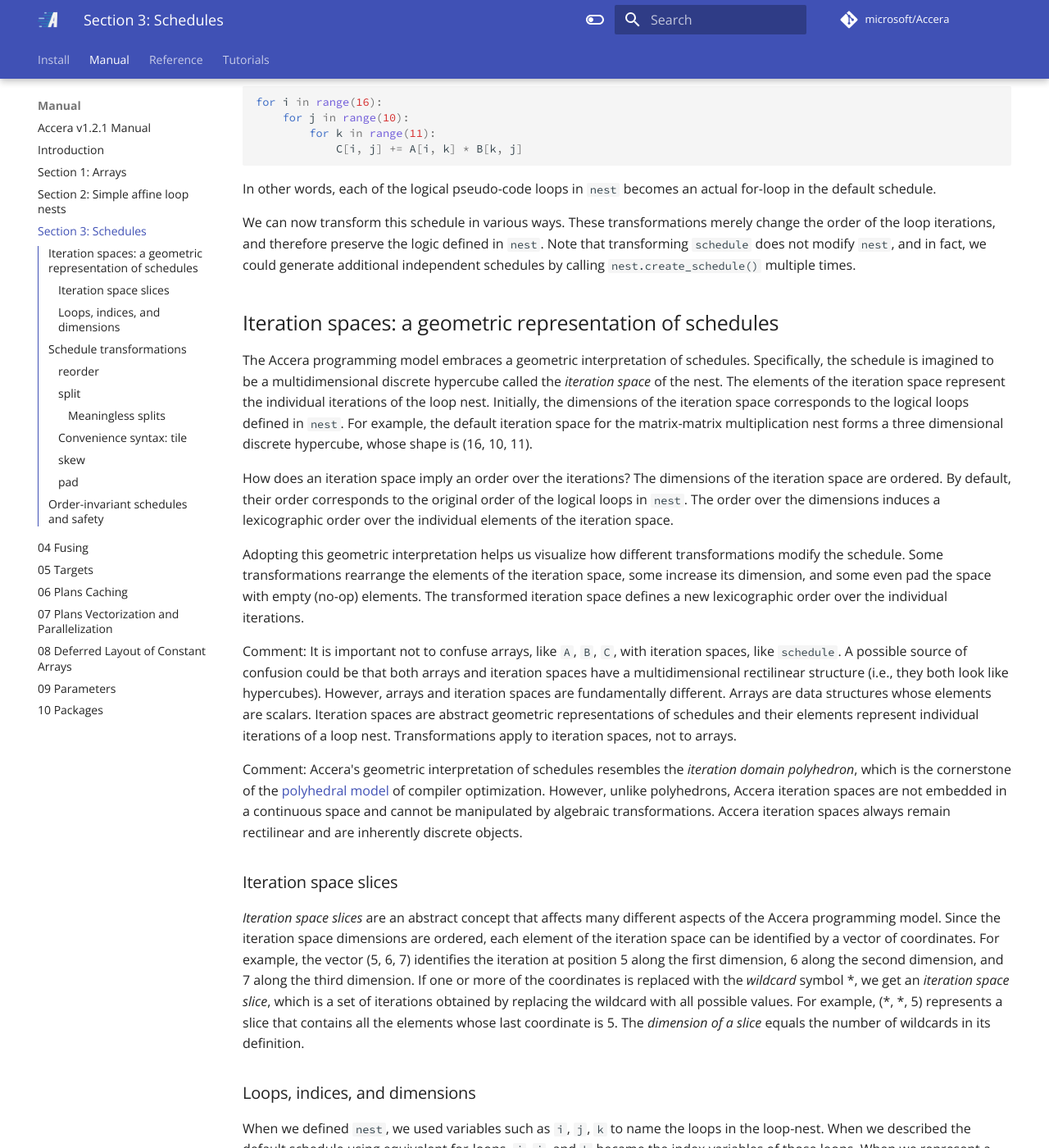
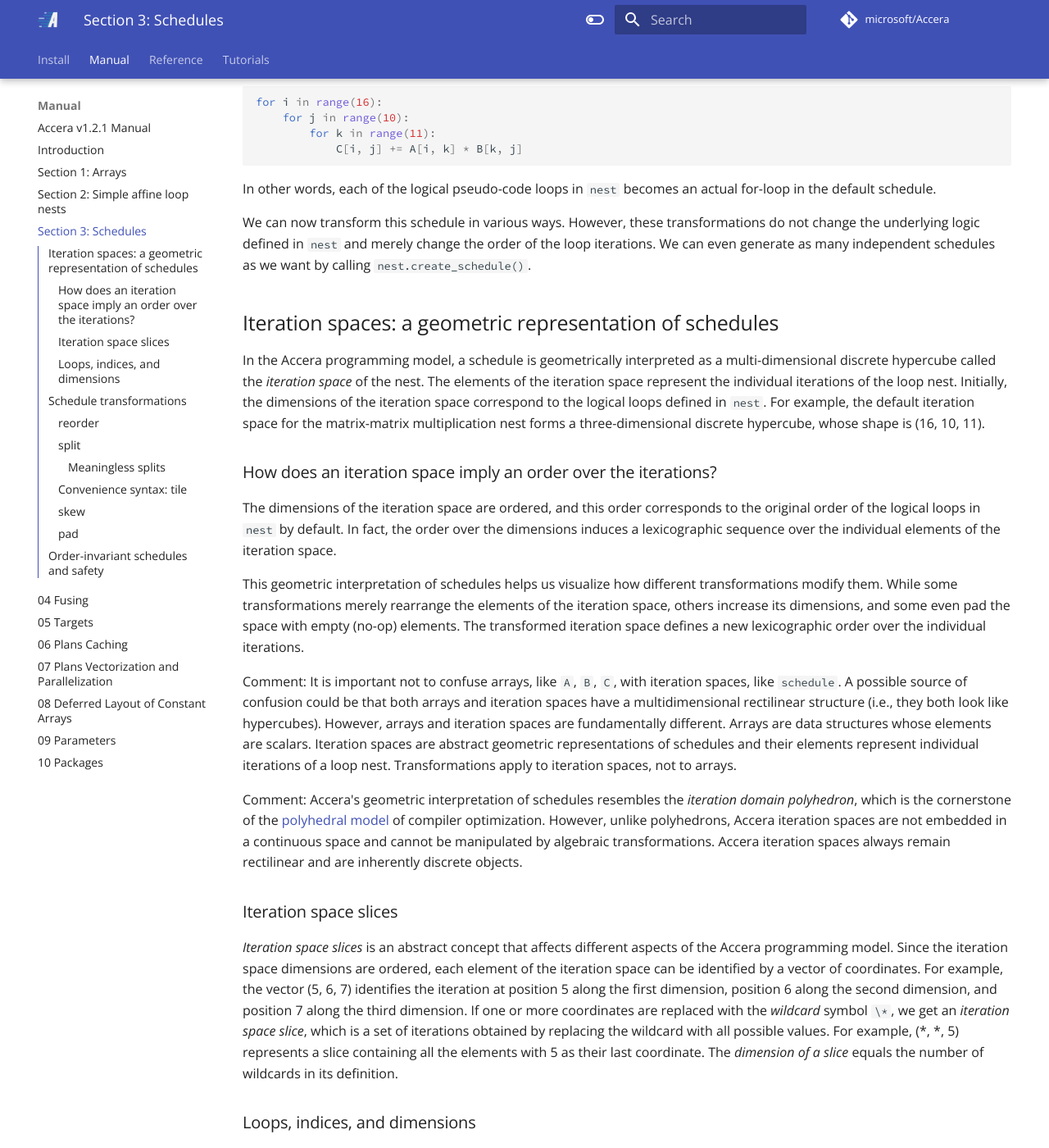
Before and after one commit to microsoft/Accera, an MkDocs documentation site: the page built from docs/Manual/03 Schedules.md, in a window 1280 px wide and 1400 px high, scrolled down 355 px. Shown: the whole window at 82% size. Built offline with MkDocs 1.6.1 and Material for MkDocs 9.7.7, drawn with Linux system fonts in a browser that asks for light colours; comment, search, counter and statistics services are not loaded; some of the changed text lies outside the part shown.

Commit message:
Complete refactoring of schedule.md file from manual docs (#17)
* Complete refactoring of schedule.md file from manual docs

* Addressed feedback. Revert the changes to retain conversational tone

* Addressed final feedback. Include one change and some minor corrections

* reverted after with later than and added backticks

````diff
--- a/docs/Manual/03 Schedules.md
+++ b/docs/Manual/03 Schedules.md
@@ -18,29 +18,30 @@
 ```
 In other words, each of the logical pseudo-code loops in `nest` becomes an actual for-loop in the default schedule.
 
-We can now transform this schedule in various ways. These transformations merely change the order of the loop iterations, and therefore preserve the logic defined in `nest`. Note that transforming `schedule` does not modify `nest`, and in fact, we could generate additional independent schedules by calling `nest.create_schedule()` multiple times.
+We can now transform this schedule in various ways. However, these transformations do not change the underlying logic defined in `nest` and merely change the order of the loop iterations. We can even generate as many independent schedules as we want by calling `nest.create_schedule()`.
 
 ## Iteration spaces: a geometric representation of schedules
-The Accera programming model embraces a geometric interpretation of schedules. Specifically, the schedule is imagined to be a multidimensional discrete hypercube called the *iteration space* of the nest. The elements of the iteration space represent the individual iterations of the loop nest. Initially, the dimensions of the iteration space corresponds to the logical loops defined in `nest`. For example, the default iteration space for the matrix-matrix multiplication nest forms a three dimensional discrete hypercube, whose shape is (16, 10, 11).
+In the Accera programming model, a schedule is geometrically interpreted as a multi-dimensional discrete hypercube called the *iteration space* of the nest. The elements of the iteration space represent the individual iterations of the loop nest. Initially, the dimensions of the iteration space correspond to the logical loops defined in `nest`. For example, the default iteration space for the matrix-matrix multiplication nest forms a three-dimensional discrete hypercube, whose shape is (16, 10, 11).
 
-How does an iteration space imply an order over the iterations? The dimensions of the iteration space are ordered. By default, their order corresponds to the original order of the logical loops in `nest`. The order over the dimensions induces a lexicographic order over the individual elements of the iteration space.
+### How does an iteration space imply an order over the iterations?
+The dimensions of the iteration space are ordered, and this order corresponds to the original order of the logical loops in `nest` by default. In fact, the order over the dimensions induces a lexicographic sequence over the individual elements of the iteration space.
 
-Adopting this geometric interpretation helps us visualize how different transformations modify the schedule. Some transformations rearrange the elements of the iteration space, some increase its dimension, and some even pad the space with empty (no-op) elements. The transformed iteration space defines a new lexicographic order over the individual iterations.
+This geometric interpretation of schedules helps us visualize how different transformations modify them. While some transformations merely rearrange the elements of the iteration space, others increase its dimensions, and some even pad the space with empty (no-op) elements. The transformed iteration space defines a new lexicographic order over the individual iterations.
 
 Comment: It is important not to confuse arrays, like `A`, `B`, `C`, with iteration spaces, like `schedule`. A possible source of confusion could be that both arrays and iteration spaces have a multidimensional rectilinear structure (i.e., they both look like hypercubes). However, arrays and iteration spaces are fundamentally different. Arrays are data structures whose elements are scalars. Iteration spaces are abstract geometric representations of schedules and their elements represent individual iterations of a loop nest. Transformations apply to iteration spaces, not to arrays.
 
 Comment: Accera's geometric interpretation of schedules resembles the *iteration domain polyhedron*, which is the cornerstone of the [polyhedral model](https://en.wikipedia.org/wiki/Polytope_model) of compiler optimization. However, unlike polyhedrons, Accera iteration spaces are not embedded in a continuous space and cannot be manipulated by algebraic transformations. Accera iteration spaces always remain rectilinear and are inherently discrete objects.
 
 ### Iteration space slices
-*Iteration space slices* are an abstract concept that affects many different aspects of the Accera programming model. Since the iteration space dimensions are ordered, each element of the iteration space can be identified by a vector of coordinates. For example, the vector (5, 6, 7) identifies the iteration at position 5 along the first dimension, 6 along the second dimension, and 7 along the third dimension. If one or more of the coordinates is replaced with the *wildcard* symbol \*, we get an *iteration space slice*, which is a set of iterations obtained by replacing the wildcard with all possible values. For example, (\*, \*, 5) represents a slice that contains all the elements whose last coordinate is 5. The *dimension of a slice* equals the number of wildcards in its definition.
+*Iteration space slices* is an abstract concept that affects different aspects of the Accera programming model. Since the iteration space dimensions are ordered, each element of the iteration space can be identified by a vector of coordinates.  For example, the vector (5, 6, 7) identifies the iteration at position 5 along the first dimension, position 6 along the second dimension, and position 7 along the third dimension. If one or more coordinates are replaced with the *wildcard* symbol `\*`, we get an *iteration space slice*, which is a set of iterations obtained by replacing the wildcard with all possible values. For example, (\*, \*, 5) represents a slice containing all the elements with 5 as their last coordinate. The *dimension of a slice* equals the number of wildcards in its definition.
 
 ### Loops, indices, and dimensions
-When we defined `nest`, we used variables such as `i`, `j`, `k` to name the loops in the loop-nest. When we described the default schedule using equivalent for-loops, `i`, `j`, and `k` became the index variables of those loops. When we represent a schedule as an iteration space, these variables are used as the names of the corresponding iteration space dimensions. From here on, we move seamlessly between these different representations and use the terms *loop*, *index*, and *dimension* interchangeably.
+When we defined `nest`, we used variables such as `i`, `j`, and `k` to name the loops in the loop-nest. When we described the default schedule using equivalent for-loops, `i`, `j`, and `k` became the index variables of those loops. Now, when we represent a schedule as an iteration space, these variables are used as the names of the corresponding iteration space dimensions. From here on, we move seamlessly between these different representations and use the terms *loop*, *index*, and *dimension* interchangeably.
 
 ## Schedule transformations
-Iteration space transformations change the shape of the iteration space, possibly adding dimensions and padding the space with empty elements.
+Iteration space transformations change the shape of the iteration space, possibly by adding dimensions or padding the space with empty elements.
 
-The iteration space always retains its rectilinear shape (i.e., the shape of a hypercube). In some cases, Accera transformations must pad the iteration space with empty elements to avoid reaching a jagged iteration space structure.
+The iterations space always retains its rectilinear (hypercube) shape. In some cases, Accera transformations must pad the iteration space with empty elements to avoid reaching a jagged iteration space structure.
 
 ### `reorder`
 ```python
@@ -48,7 +49,7 @@
 schedule.reorder(k, i, j)
 ```
 
-The `reorder` transformation sets the order of the indices in the schedule. From the iteration space point-of-view, `reorder` performs a pivot rotation of the iteration space, which orients its dimensions in the specified order. Since the iteration space elements are executed in lexicographic order, pivoting the iteration space is equivalent to reordering the loops.
+The `reorder` transformation sets the order of indices in the schedule. From the iteration space point-of-view, `reorder` performs a pivot rotation of the iteration space, which orients its dimensions in a specified order. Since the iteration space elements are executed in lexicographic order, pivoting the iteration space is equivalent to reordering the loops.
 
 For example, we can write:
 ```python
@@ -62,9 +63,10 @@
             C[i, j] += A[i, k] * B[k, j]
 ```
 
-Some orders are not allowed. Describing the restrictions in full requires concepts that have not yet been introduced, so we merely mention the restrictions here and explain them in detail later on. The restrictions are:
-1. The *inner dimension* created by a `split` transformation (see below) always comes after its corresponding *outer dimension*.
+However, some orders are not allowed. Describing these restrictions in full will require concepts that are yet to be introduced. Therefore, we are stating these restrictions here and will discuss them later in the upcoming sections. The restrictions are:
+1. The *inner dimension* created by a `split` transformation (see below) must be ordered later than its corresponding *outer dimension*.
 2. The *fusing dimension* created by a `fuse` operation (see [Section 4](<04%20Fusing.md>)) must always precede any *unfused dimensions*.
+
 
 Also note that `reorder` can also have the following overloaded form:
 ```python
@@ -78,7 +80,7 @@
 ii = schedule.split(i, size)
 ```
 
-From the iteration space point-of-view, the `split` transformation takes a dimension `i` and a `size`, modifies `i`, and creates a new dimension `ii`. Assume that the original size of dimension `i` was *n*: The `split` transformation splits dimension `i` into *ceil(n/size)* parts of size `size`, orients each of those parts along dimension `ii`, and stacks the *ceil(n/size)* parts along dimension `i`. If the split size does not divide the dimension size, empty elements are added such that the split size does divide the dimension size. As a result of the split, the size of `i` becomes *ceil(n/size)*, the size of the new dimension `ii` equals `size`, and the iteration space remains rectilinear.
+From the iteration space point-of-view, the `split` transformation takes a dimension `i` and a `size`, modifies `i`, and creates a new dimension `ii`. Assume that the original size of dimension `i` was *n*: The `split` transformation splits the dimension `i` into *ceil(n/size)* parts of size `size`, orients each of these parts along dimension `ii`, and stacks the *ceil(n/size)* parts along the dimension `i`. If the split size does not divide the dimension size, empty elements are added such that the split size does divide the dimension size. As a result of the split, the size of `i` becomes *ceil(n/size)*, the size of the new dimension `ii` equals `size`, and the iteration space remains rectilinear.
 
 In loop terms, `ii = split(i, size)` splits loop `i` into two loops: an inner loop `ii` and an outer loop, which inherits the original name `i`. Note that the outer loop always precedes the corresponding inner loop in the loop ordering.
 
@@ -104,7 +106,7 @@
 iii = schedule.split(i,2)
 iiii = schedule.split(ii,2)
 ```
-After the first split, the iteration space has a shape of (4, 4, 10, 11). After the second split, the shape becomes (2, 2, 4, 10, 11). Finally, the shape becomes (2, 2, 2, 2, 10, 11). The transformed schedule corresponds to the following python code:
+After the first split, the iteration space has the shape (4, 4, 10, 11). After the second split, the shape becomes (2, 2, 4, 10, 11). Finally, the shape becomes (2, 2, 2, 2, 10, 11) after the third split. The transformed schedule corresponds to the following Python code:
 ```python
 for i in range(0, 16, 8):
     for iii in range(0, 8, 4):
@@ -144,19 +146,19 @@
 ```
 
 #### Meaningless splits
-We describe Accera's behavior in a few degenerate cases. If the split size equals the dimension size, the transformation simply renames the split dimension. For example,
+Next, we will describe Accera’s behavior in a few degenerate cases. If the split size equals the dimension size, the transformation simply renames the split dimension. For example,
 ```python
 schedule = nest.create_schedule()
 kk = schedule.split(k, 11) # original size of dimension k was 11
 ```
 After the split, the size of `k` becomes 1 and the size of `kk` is `11`. The new shape of the iteration space is (16, 10, 1, 11). The dimension `k` becomes meaningless and therefore the schedule is basically unchanged.
 
-If the split size is greater than the dimension size, this is just a special case of the situation where the split size doesn't divide the dimension size. As mentioned above, Accera solves this by adding empty elements. For example,
+If the split size exceeds the dimension size, Accera will treat it as if the split size doesn't divide the dimension size. This special case is handled by adding empty elements. For example,
 ```python
 schedule = nest.create_schedule()
 kk = schedule.split(k, 13)  # original size of dimension k was 11
 ```
-After the split, the size of `k` becomes 1 and the size of `kk` is `13`. The new shape of the iteration space is (16, 10, 1, 13), which means that 320 empty elements were added. These empty elements are removed during code generation, which means that the schedule is basically unchanged.
+After the split, the size of `k` becomes 1 and the size of `kk`, 13. The new shape of the iteration space is (16, 10, 1, 13), which means that 320 empty elements were added. These empty elements are removed during code generation, which means that the schedule is basically unchanged.
 
 Finally, note that `kk = schedule.split(k, 1)` simply adds a meaningless new dimension `kk` of size 1, and again, the schedule is unchanged.
 
@@ -177,7 +179,7 @@
 ```
 (i, ii, j, jj, k, kk)
 ```
-In words, the `tile` transformation takes a tuple of indices and a tuple of sizes, and splits each index by the corresponding size. Then, the indices involved in the split are reordered such that each of the outer indices (parent index) precede its inner indices (child index). Indices that did not participate in the transformation remain in their relative positions.
+In other words, the `tile` transformation takes a tuple of indices and a tuple of sizes, splitting each index by the corresponding size. The indices involved in the split are then reordered such that each of the outer indices (parent index) precedes its inner indices (child index). On the other hand, indices that did not participate in the transformation retain their relative positions.
 
 ### `skew`
 ```python
@@ -185,9 +187,9 @@
 schedule.skew(i, j)
 ```
 
-The `skew` transformation is easiest to explain for a two-dimensional iteration space of shape *(N, M)*. Skewing dimension `i` (the row dimension) with respect to `j` (the column dimension) modifies the iteration space column-by-column: column `j` gets *j* empty elements added to its beginning and *M-j-1* empty elements to its end. As a result, each column grows from size *N* to size *N+M-1*. Geometrically, the original iteration space elements take the form of a 45-degree parallelogram, embedded within a bounding rectangle of shape *(N+M-1, M)*. The element that used to be at coordinate *(i, j)* moves to coordinate *(i+j, j)*.
+The `skew` transformation is the easiest to explain for a two-dimensional iteration space of shape *(N, M)*. Skewing dimension `i` (the row dimension) with respect to `j` (the column dimension) modifies the iteration space column-by-column: column `j` gets *j* empty elements added to its start and *M-j-1* empty elements to its end. As a result, each column grows from size *N* to size *N+M-1*. Geometrically, the original iteration space elements take the form of a 45-degree parallelogram, embedded within a bounding rectangle of shape *(N+M-1, M)*. The element that used to be at coordinate *(i, j)* moves to coordinate *(i+j, j)*.
 
-Similarly, skewing `j` with respect to `i` adds empty elements at the beginning and end of each row, and results in a iteration space of shape *(N, N+M-1)*. In higher dimensions, we simply apply the two-dimensional skew transformation independently to each two-dimensional slice along the two specified dimensions.
+Similarly, skewing `j` with respect to `i` adds empty elements at the beginning and end of each row, resulting in an iteration space of shape *(N, N+M-1)*. In higher dimensions, we simply apply the two-dimensional skew transformation independently to each two-dimensional slice along the two specified dimensions.
 
 To demonstrate the importance of this transformation, consider convolving a 10-element vector with a 3-element filter. The loop logic for this operation is defined as follows:
 ```python
@@ -223,9 +225,9 @@
 ```python
 schedule.skew(i, j)
 ```
-This transformation results in an iteration shape of shape (10, 3), where the first dimension now corresponds to the 10 elements of the input. This transformed schedule processes the input elements one-by-one: it extracts all the information from `A[0]` (`A[0]` is only used in the calculation of `C[0]`), then it moves on to `A[1]` (which contributes to both `C[0]` and `C[1]`), and so on.
+This transformation results in an iteration space of shape (10, 3), where the first dimension corresponds to the 10 elements of the input. This transformed schedule processes the input elements one-by-one: it extracts all the information from `A[0]` (`A[0]` is only used in the calculation of `C[0]`), then moves on to `A[1]` (which contributes to both `C[0]` and `C[1]`), and so on.
 
-In this example, the default schedule achieves memory locality with respect to array `C` whereas the skewed schedule achieves memory locality with respect to array `A`.
+In this example, the default schedule achieves memory locality with respect to array `C`, whereas the skewed schedule achieves memory locality with respect to array `A`.
 
 In loop form, the transformed iteration space corresponds to the following Python code:
 
@@ -274,9 +276,9 @@
 The `pad` transformation pads the beginning of dimension `i` with empty elements. This operation is meaningless by itself, but can be useful when used with splitting or fusing.
 
 ## Order-invariant schedules and safety
-We say that a schedule is *order-invariant* if its underlying logic doesn't depend on the execution order of its iterations. For example, schedules created from a single `Nest` (via a call to `create_schedule()`) are order-invariant. All of the schedules discussed so far have been order-invariant.
+A schedule is *order-invariant* if its underlying logic doesn't depend on the execution order of its iterations. For example, schedules created from a single `Nest` (via `create_schedule()`) are order-invariant. All of the schedules discussed so far have been order-invariant.
 
-We say that a schedule is *safe* if its underlying logic is guaranteed not to change, regardless of how we transform it. Not all schedules are safe, but order-invariant schedules are. This is because all of the transformations introduced in this section merely change the order in which iterations are executed, without adding or removing any work.
+A schedule is *safe* if its underlying logic is guaranteed to remain intact regardless of the applied transformations. Not all schedules are safe, but order-invariant schedules are. This is because the transformations introduced in this section only change the execution order of iterations without adding or removing any work.
 
 In [Section 4](<04%20Fusing.md>), we introduce fused schedules, which are not order-invariant, but may still be safe.
 
````
Also changed, not shown: other parts of docs/Manual/03 Schedules.md (+1 -1 lines).
